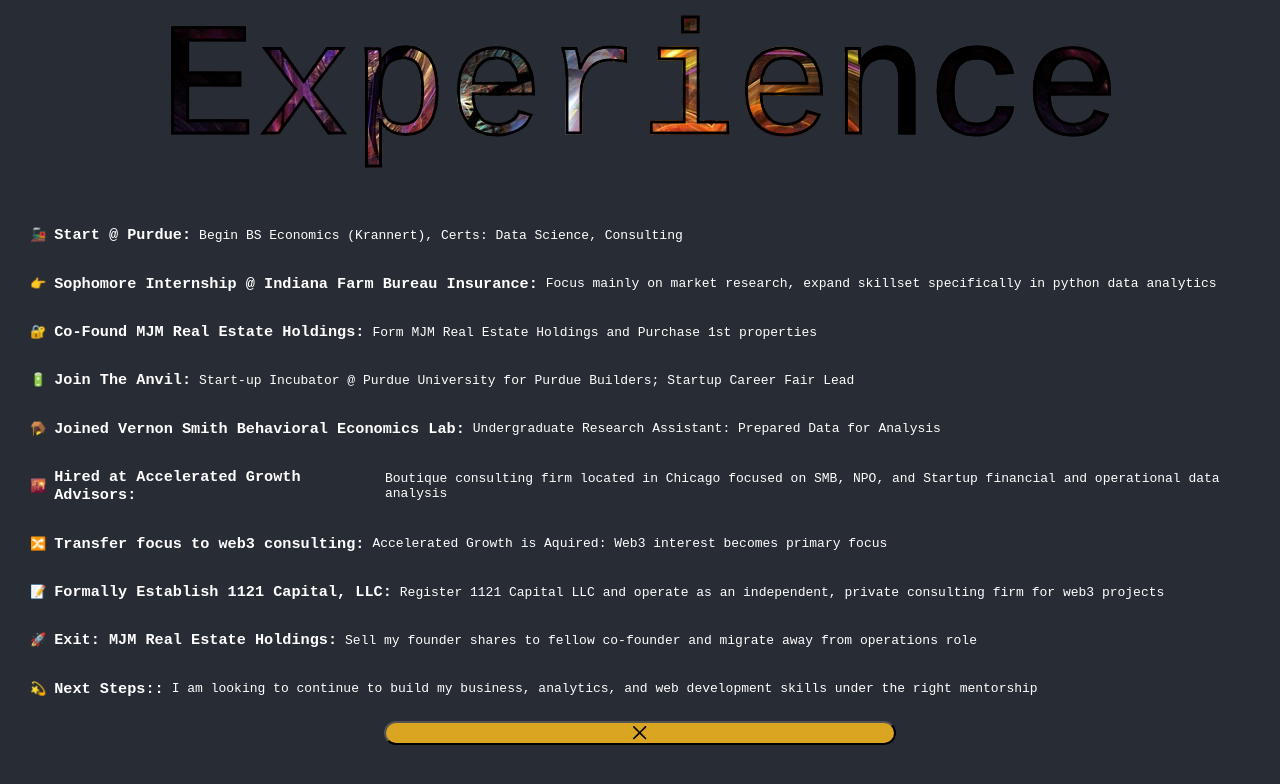
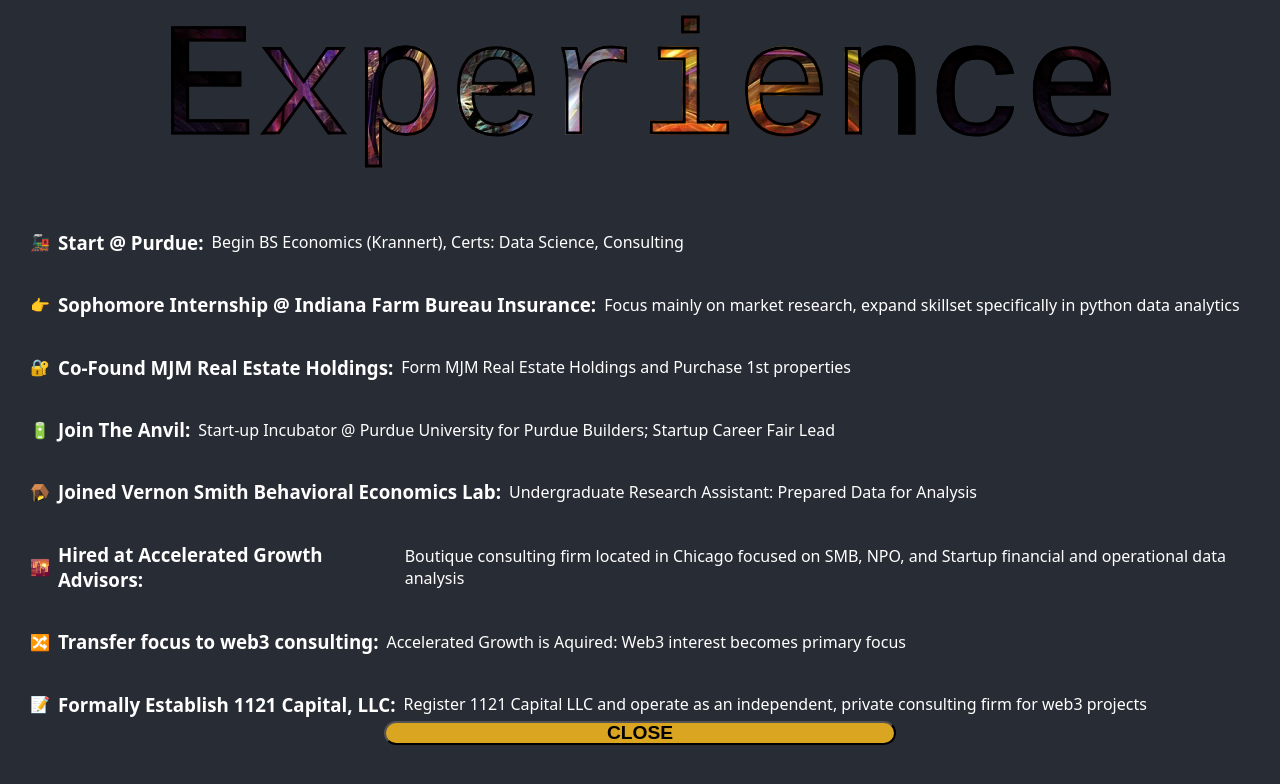
Before and after one commit to dr-pablo/resume, a React (Create React App) app: page / in a window 1280 px wide. Both pictures are taken after a click on the element "Experience". Shown: the top 784 px of the page. Built offline with nearby package versions, Linux system fonts and the light colour scheme.

Commit message:
fix go back

```diff
--- a/src/App.css
+++ b/src/App.css
@@ -18,9 +18,14 @@
   height: 3vh;
   margin-left: auto;
   margin-right: auto;
+  font-size: larger;
+  font-weight: bolder;
   color: black;
   background-color: goldenrod;
   border-radius: 20px;
+}
+.modal-button:hover {
+  background-color: gold;
 }
 
 .App-header {
@@ -106,7 +111,8 @@
 .education-content,
 .experience-content {
   color: white;
-  font-family: monospace;
+  font-family: system-ui, -apple-system, BlinkMacSystemFont, "Segoe UI", Roboto,
+    Oxygen, Ubuntu, Cantarell, "Open Sans", "Helvetica Neue", sans-serif;
   padding: 30px;
   height: 60vh;
   overflow: auto;
--- a/src/App.js
+++ b/src/App.js
@@ -25,31 +25,12 @@
   const [modalContent, setModalContent] = useState(null);
   const [isModalOpen, setIsModalOpen] = useState(false);
 
-  useEffect(() => {
-    const handleModalNavigation = (event) => {
   if (isModalOpen) {
-        event.preventDefault(); // Prevents the default browser navigation behavior
-
-        // You can choose one of the following options:
-        // 1. Close the modal when the user clicks the back button
-        // closeModalFunction();
-        isModalOpen(false);
-        // 2. Do not allow users to go back when the modal is open
-        // Do nothing here, or display a message to the user
-        alert("Please close modal");
-        // 3. Reroute the browser to a specific route when the modal is open
-        // history.push('/your-custom-route');
+    window.history.pushState(null, null, window.location.href);
+    window.onpopstate = function () {
+      window.history.go(1);
+    };
   }
-    };
-
-    // Add event listener to the 'popstate' event when the component mounts
-    window.addEventListener("popstate", handleModalNavigation);
-
-    // Remove event listener when the component unmounts
-    return () => {
-      window.removeEventListener("popstate", handleModalNavigation);
-    };
-  }, [isModalOpen]);
 
   useEffect(() => {
     // Disable scrolling behavior
@@ -103,7 +84,7 @@
         Projects
       </div>
       <Modal isOpen={isModalOpen} onClose={() => setIsModalOpen(false)}>
-        <ModalOverlay className="overlay" />
+        <ModalOverlay className="overlay">
           <ModalContent>
             <ModalBody>
               {modalContent === "section1" && <AboutMe />}
@@ -112,9 +93,12 @@
               {modalContent === "section4" && <Projects />}
             </ModalBody>
             <ModalFooter>
-            <ModalCloseButton className="modal-button" />
+              <ModalCloseButton className="modal-button">
+                CLOSE
+              </ModalCloseButton>
             </ModalFooter>
           </ModalContent>
+        </ModalOverlay>
       </Modal>
     </div>
   );
@@ -139,7 +123,7 @@
 
         <ListItem>
           <ListIcon as={ChevronRightIcon}></ListIcon>
-          Python, Javascript, Rust experience. I 🤍 Rust
+          Python, Javascript, Rust experience
         </ListItem>
 
         <ListItem>
```
Lines whose indentation alone changed are shown as unchanged.
